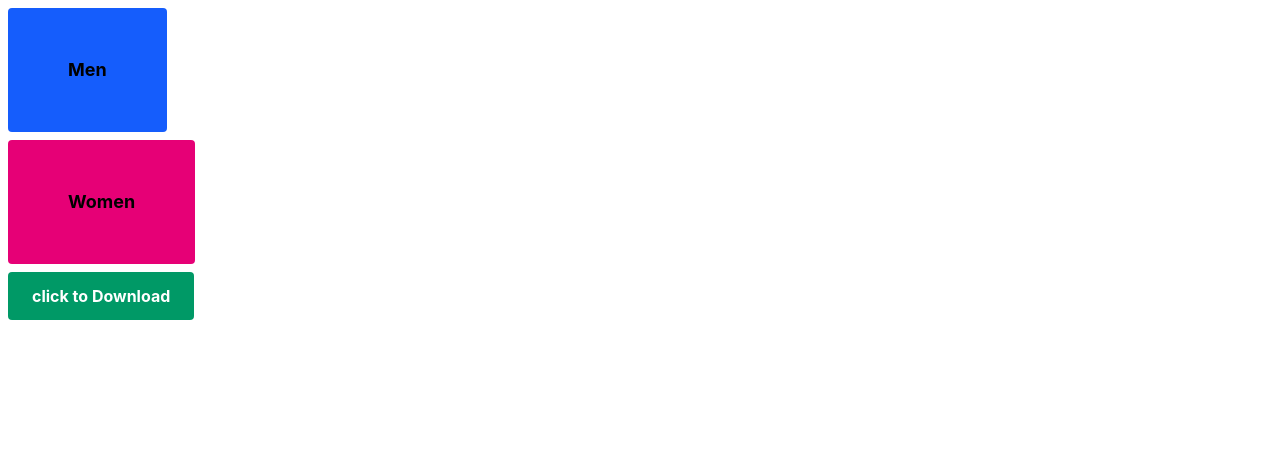
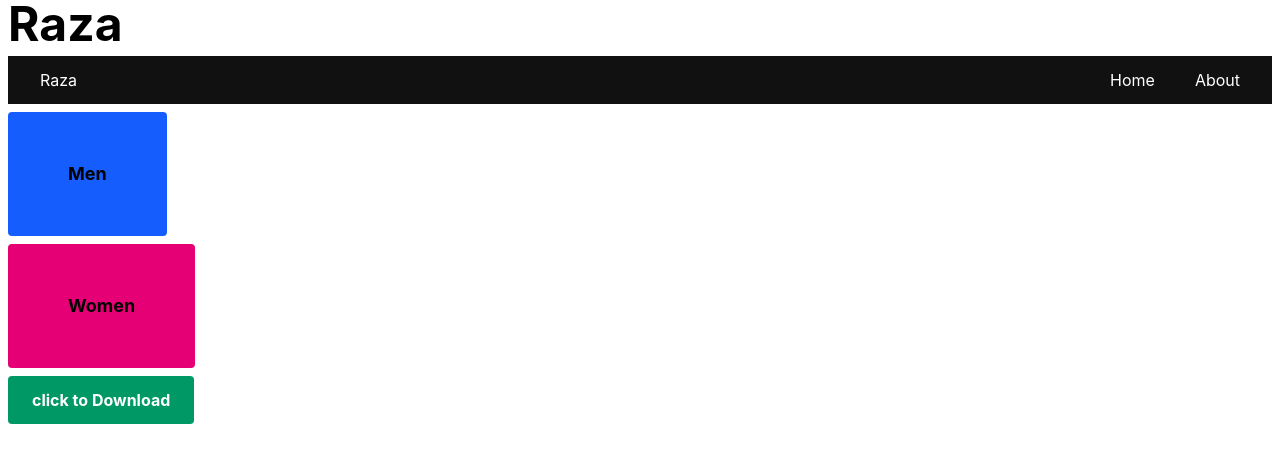
Before and after one commit to Fullstack-Raza/2026-March-20-React-Usestate, a React (Vite) app in the folder use-state/: page / in a window 1280 px wide. Shown: the top 462 px of the page. Built offline with nearby package versions, Linux system fonts and the light colour scheme; the HTML template or start-up script is replaced by a standard one.

Commit message:
index check

```diff
--- a/use-state/index.html
+++ b/use-state/index.html
@@ -5,8 +5,14 @@
     <link rel="icon" type="image/svg+xml" href="/favicon.svg" />
     <meta name="viewport" content="width=device-width, initial-scale=1.0" />
     <title>use-state</title>
+    <style>
+      body{
+        user-select: none;
+      }
+    </style>
   </head>
   <body>
+    <h1 class="font-bold text-5xl ml-2">Raza</h1>
     <div id="root"></div>
     <script type="module" src="/src/main.jsx"></script>
   </body>
--- a/use-state/src/App.jsx
+++ b/use-state/src/App.jsx
@@ -16,6 +16,7 @@ const App = () => {
   };
   return (
     <div>
+      <Nav color="#111" title="Raza" links={["Home" , "About" , ]}/>
       {user1.gen == "male" ? <Men /> : <Women />}
       {user2.gen == "male" ? <Men /> : <Women />}
       <button
```
